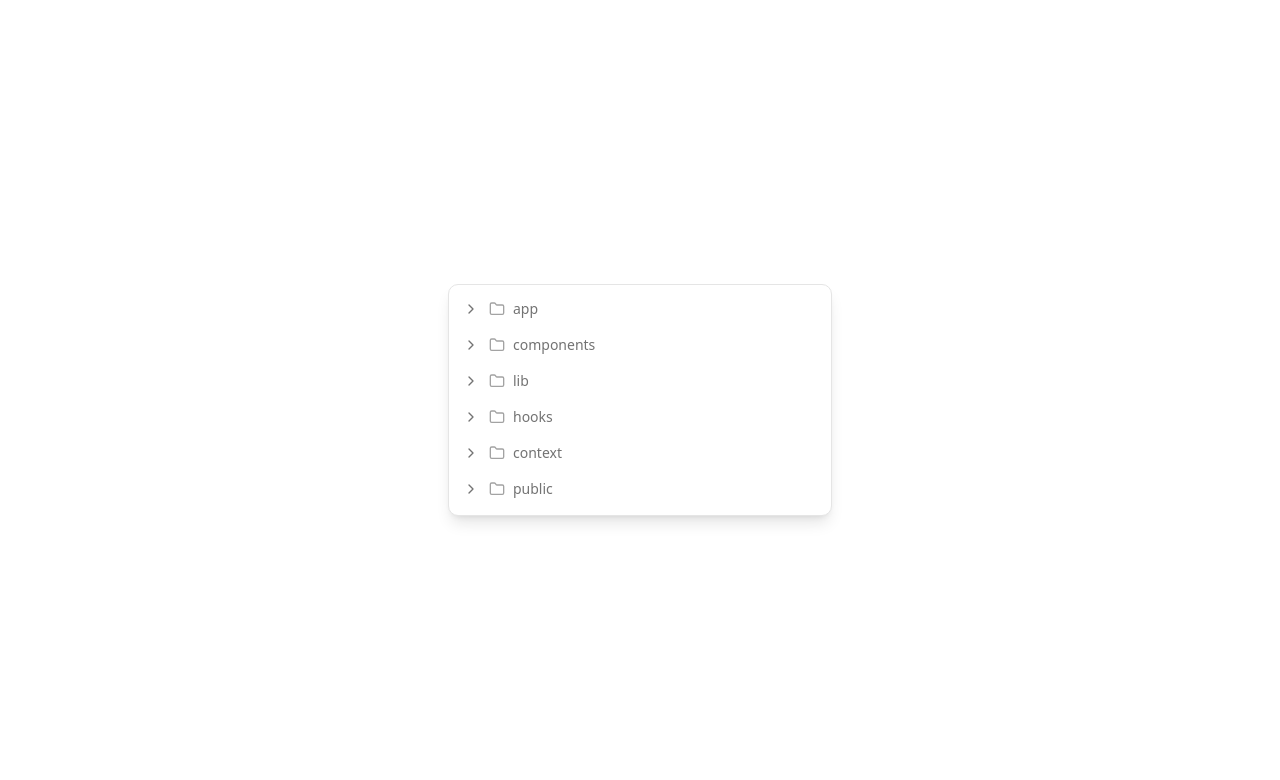
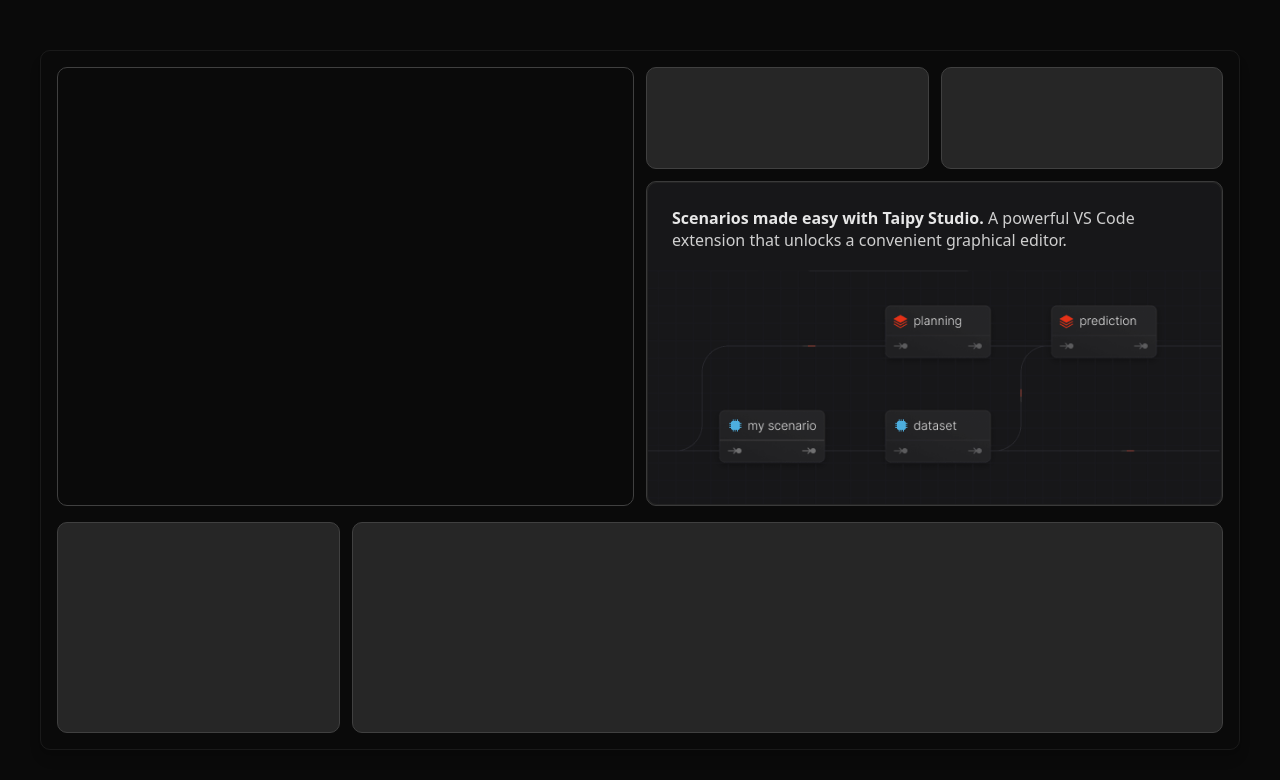
Before and after one commit to piyushzingade/motion-UI, a Next.js app: page / in a window 1280 px wide. Shown: the top 780 px of the page. Built offline with nearby package versions, Linux system fonts and the light colour scheme.

Commit message:
feat(ui): added bento-grid-1

```diff
--- a/src/app/layout.tsx
+++ b/src/app/layout.tsx
@@ -23,9 +23,9 @@
   children: React.ReactNode;
 }>) {
   return (
-    <html lang="en" suppressHydrationWarning>
+    <html lang="en" className="dark" suppressHydrationWarning>
       <body
-        className={`${geistSans.variable} ${geistMono.variable} antialiased`}
+        className={`${geistSans.variable} ${geistMono.variable} antialiased bg-background text-foreground`}
       >
         {children}
       </body>
--- a/src/app/page.tsx
+++ b/src/app/page.tsx
@@ -1,10 +1,11 @@
+import { BentoGrid1 } from "@/components/bento-grid1";
 
-import FileTree from "../components/Filetree";
+
 
 export default function Home() {
   return (
-    <div className="min-h-screen  w-full flex justify-center items-center">
-      <FileTree />
+    <div className="min-h-screen w-full flex justify-center items-center bg-neutral-950 text-neutral-50">
+      <BentoGrid1 />
     </div>
 
   );
--- /dev/null
+++ b/src/components/bento-grid1.tsx
@@ -0,0 +1,34 @@
+import Image from "next/image";
+
+export function BentoGrid1() {
+    return (
+        <div className="grid grid-rows-3 gap-4 border border-neutral-800/60 shadow-lg rounded-lg p-4 w-[1200px] h-[700px]">
+            <div className="row-span-2 gap-3 grid grid-cols-4">
+
+                {/* first bento grid */}
+                <div className="col-span-2 row-span-3 border border-neutral-200 dark:border-neutral-700 rounded-lg">
+
+                </div>
+
+                <div className="col-span-1 row-span-1 border border-neutral-200 dark:border-neutral-700 rounded-lg bg-neutral-300 dark:bg-neutral-800 "></div>
+                <div className="col-span-1 row-span-1 border border-neutral-200 dark:border-neutral-700 rounded-lg bg-neutral-300 dark:bg-neutral-800 "></div>
+
+                <div className="group relative col-span-2 row-span-2 border border-neutral-200 dark:border-neutral-700 rounded-lg bg-neutral-300 dark:bg-neutral-800 hover:bg-black/10 opacity-90 ">
+                    <div className="col-span-2 row-span-2 border border-neutral-800 rounded-lg relative h-full bg-[#19191b] p-7 lg:p-6">
+                        <Image src="/image.png" alt="Scenarios made easy with Taipy Studio." width={656} height={268} className="pointer-events-none absolute w-full left-0 bottom-0 " />
+                        <p className="relative text-18 font-medium leading-snug text-neutral-200 lg:text-14 lg:font-normal mb-7">
+                            <span className="text-white font-semibold">Scenarios made easy with Taipy Studio.</span> A powerful VS Code extension that unlocks a convenient graphical editor.
+                        </p>
+                    </div>
+                    <div className="absolute bottom-0 left-0 w-full h-12 rounded-t-full blur-2xl bg-orange-500 opacity-0 transition-opacity duration-200 group-hover:opacity-60">
+                    </div>
+                </div>
+
+            </div>
+            <div className="row-span-1 gap-3 grid grid-cols-4">
+                <div className="border border-neutral-200 dark:border-neutral-700 rounded-lg bg-neutral-300 dark:bg-neutral-800 "></div>
+                <div className="col-span-3 border border-neutral-200 dark:border-neutral-700 rounded-lg bg-neutral-300 dark:bg-neutral-800 "></div>
+            </div>
+        </div>
+    );
+}
```
Also changed, not shown: public/image.png (added).
